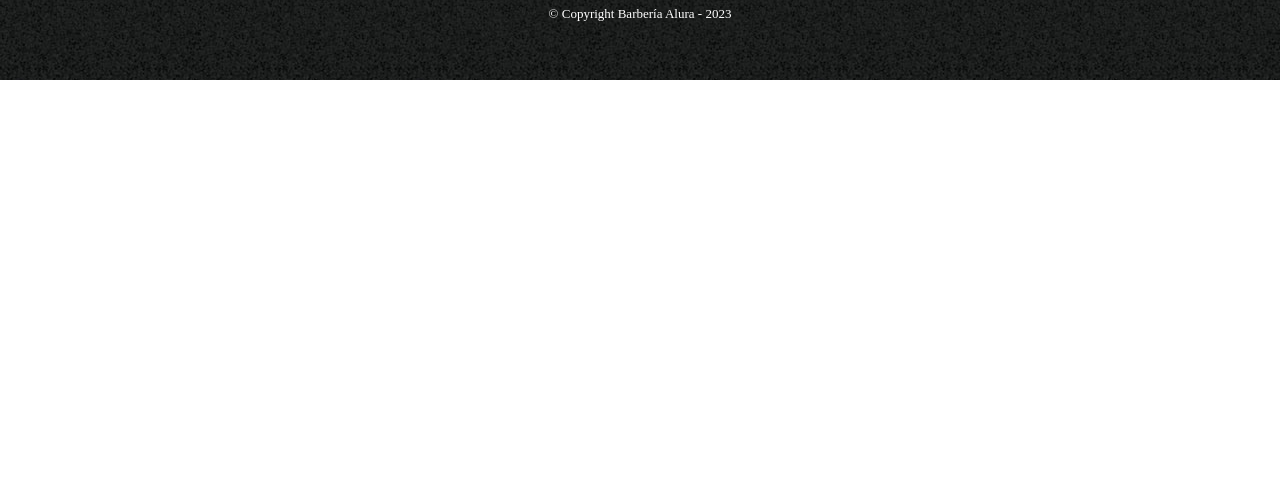
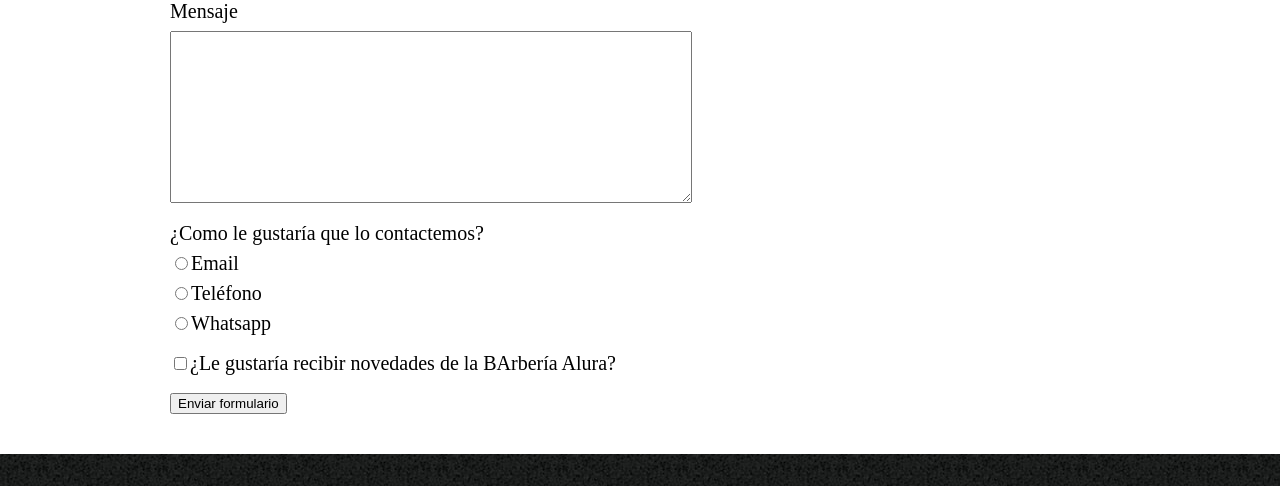
Before and after one commit to mauroheinrich/barberia_alura, a plain HTML site: page contacto.html in a window 1280 px wide. Shown: the part 599-1085 px from the top of the page. Before the commit the page ends 800 px from the top, so only its background shows below. Drawn offline with Linux system fonts and the light colour scheme.

Commit message:
form contacto

```diff
--- a/contacto.html
+++ b/contacto.html
@@ -21,6 +21,40 @@
         </div>
 
     </header>
+    <main>
+        <form>
+            <label for="nombreapellido">Nombre y Apellido</label>
+            <input type="text" id="nombreapellido" class="input-padron">
+
+            <label for="email">Correo Electrónico</label>
+            <input type="text" id="email" class="input-padron">
+
+            <label for="telefono">Teléfono</label>
+            <input type="text" id="telefono" class="input-padron">
+
+            <label for="mensaje">Mensaje</label>
+            <textarea  id="mensaje" cols="70" rows="10" class="input-padron"></textarea>
+
+            <div>
+                <p>¿Como le gustaría que lo contactemos?</p>
+
+                <label for="radio-email"><input type="radio" name="contacto" value="email" id="radio-email">Email</label>
+
+
+                <label for="radio-telefono"><input type="radio" name="contacto" value="telefono" id="radio-telefono">Teléfono</label>
+
+
+                <label for="radio-whatsapp"><input type="radio" name="contacto" value="Whatsapp" id="radio-whatsapp">Whatsapp</label>
+
+
+            </div>
+
+            <label class="checkbox"><input type="checkbox">¿Le gustaría recibir novedades de la BArbería Alura?</label>
+
+            <input type="submit" value="Enviar formulario">
+
+        </form>
+    </main>
     <footer>
         <img src="img/logo-blanco.png" alt="logo barberia Alura en blanco">
         <p class="copyright">&copy Copyright Barbería Alura - 2023</p>
--- a/style.css
+++ b/style.css
@@ -3,24 +3,24 @@ header {
     padding: 20px 0;
 }
 
-.caja{
+.caja {
     width: 940px;
     position: relative;
     margin: 0 auto;
 }
 
-nav{
+nav {
     position: absolute;
-    top:110px;
+    top: 110px;
     right: 0;
 }
 
-nav li{
+nav li {
     display: inline;
     margin: 0 0 0 15px;
 }
 
-nav a{
+nav a {
     text-transform: uppercase;
     color: #000000;
     font-weight: bold;
@@ -28,20 +28,20 @@ nav a{
     text-decoration: none;
 }
 
-nav a:hover{
+nav a:hover {
     color: #c78c19;
     text-decoration: underline;
 
 }
 
-.productos{
+.productos {
     width: 1080px;
     margin: 0 auto;
     padding: 50px;
 }
 
 
-.productos li{
+.productos li {
     display: inline-block;
     text-align: center;
     width: 30%;
@@ -53,45 +53,141 @@ nav a:hover{
     border-radius: 10%;
 
 }
-.productos li:hover{
+
+.productos li:hover {
     border-color: #c78c19;
 
 }
 
-.productos li:active{
+.productos li:active {
     border-color: #088c19;
 }
 
-.productos h2{
+.productos h2 {
     font-size: 30px;
     font-weight: bold;
 }
 
-.productos li:hover h2{
+.productos li:hover h2 {
     font-size: 33px;
 }
-.productos li:hover img{
+
+.productos li:hover img {
     width: 105%;
 }
 
-.producto-descripcion{
+.producto-descripcion {
     font-size: 18px;
 }
 
-.producto-precio{
+.producto-precio {
     font-size: 20px;
     font-weight: bold;
-    margin-top:10px;
+    margin-top: 10px;
 }
 
-footer{
+footer {
     text-align: center;
     background: url(img/bg.jpg);
     padding: 40px;
 }
 
-.copyright{
+.copyright {
     color: #ffffff;
     font-size: 13px;
     margin: 20px;
 }
+
+main{
+    width: 940px;
+    margin: 0 auto;
+}
+
+form{
+    margin: 40px 0;
+}
+
+form label, p{
+    display: block;
+    font-size: 20px;
+    margin: 0 0 10px;
+}
+
+.input-padron{
+    display: block;
+    margin: 0 0 20px;
+    padding:10px 25px ;
+    width: 50%;
+}
+
+.checkbox{
+    margin: 20px 0;
+}
+
+
+/* @media screen and (max-width: 1200px) {
+
+    /* Estilos para pantallas medianas */
+    /* .caja {
+        width: 90%;
+    }
+
+    .productos {
+        width: 90%;
+    }
+
+    .productos li {
+        width: 45%;
+        margin: 0 2.5%;
+    }
+} */
+
+/* @media screen and (max-width: 768px) { */
+
+    /* Estilos para pantallas pequeñas */
+    /* .caja {
+        width: 90%;
+    }
+
+    nav {
+        position: static;
+        margin-top: 20px;
+        margin-bottom: 20px;
+    }
+
+    nav li { */
+        /* display: block;
+        margin: 10px 0;
+    }
+
+    nav a {
+        font-size: 18px;
+    }
+
+    .productos {
+        width: 90%;
+        padding: 20px;
+    }
+
+    .productos li {
+        width: 90%;
+        margin: 20px 0;
+    }
+
+    .productos h2 {
+        font-size: 24px;
+    }
+
+    .productos li:hover  {
+        height: 105%;
+    }
+
+    .producto-descripcion {
+        font-size: 16px;
+    }
+
+    .producto-precio {
+        font-size: 18px;
+        margin-top: 5px;
+    }
+} */ */
```
Also changed, not shown: style_home.css (+75 -0 lines).
